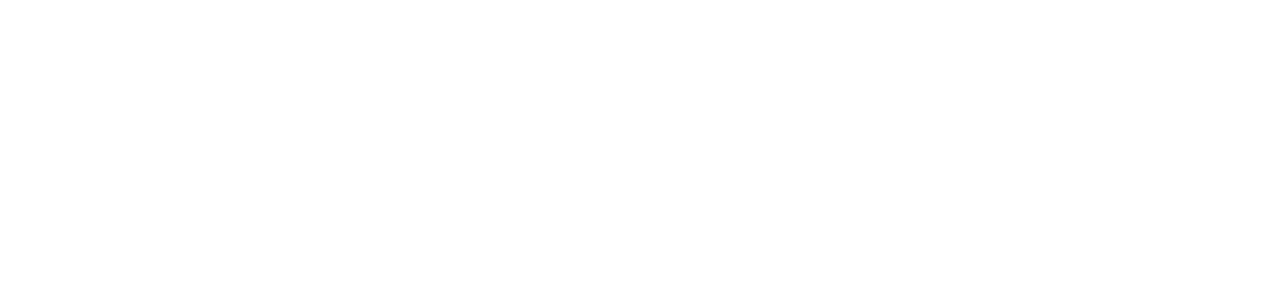
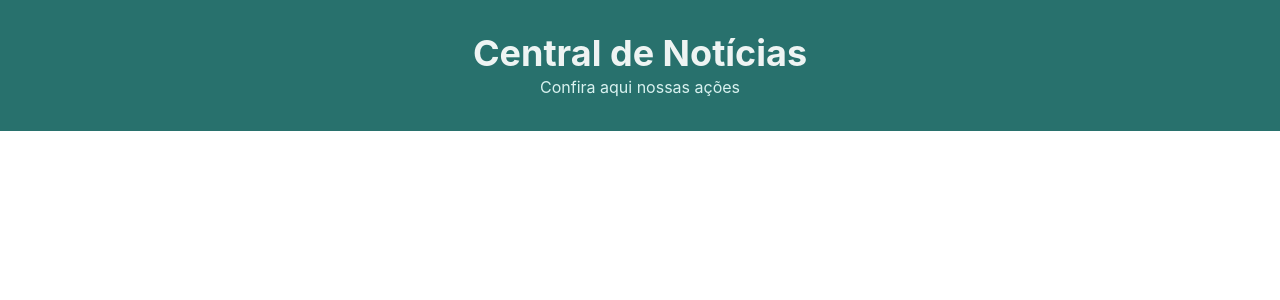
Before and after one commit to jovicpdm/site-madre-teresa, a React (Create React App) app: page /noticias in a window 1280 px wide. Before the commit this address had no page. Shown: the top 300 px of the page. Built offline with nearby package versions, Linux system fonts and the light colour scheme.

Commit message:
backup update chakra-ui

```diff
--- a/public/index.html
+++ b/public/index.html
@@ -1,5 +1,5 @@
 <!DOCTYPE html>
-<html lang="en">
+<html lang="pt">
   <head>
     <meta charset="utf-8" />
     <link rel="apple-touch-icon" sizes="180x180" href="/apple-touch-icon.png" />
--- /dev/null
+++ b/src/databases/conhecaNossoProjeto.json
@@ -0,0 +1,20 @@
+{
+  "news": {
+    "title": "Conheça Nosso Projeto de Jiu-Jitsu",
+    "description": "",
+    "imgs": [
+      "1NG1h0lwNlws4zGvH6Aan_hmv87sdXADm",
+      "1LTfrTSDjEU7onF5BTc8fWoXyhhW35rFx",
+      "1Grhx4JWjXuhBuzKIxySNPHLXlL_4P3F1",
+      "1jxKO-56_rNC-_NBrdOE9I9C3bw4wYFJo",
+      "1Ogsaj5-cyj3AeSThMvWEdVjfy1K-C97T",
+      "1GMNh9zP_dOYtq3GKZdOECmmxcvQdnrnv",
+      "15c10iUUUA8b557juMyvD1LKzyZ2ru2iu",
+      "1AIVAzZvhde4oTTfT9MW7ijFN_pPUo_Bf",
+      "1h5ZbwVD5H_NRVTczcH-e-69mHZazsOxJ",
+      "1i8GbCdzthv7CKO0s5fk6AMsqoQO7Y8zb",
+      "1i8GbCdzthv7CKO0s5fk6AMsqoQO7Y8zb",
+      "15K1PVhslbg4TAfzgxFV64CcF3jA-jrOR"
+    ]
+  }
+}
--- a/src/pages/news.js
+++ b/src/pages/news.js
@@ -1,18 +1,20 @@
-import { Box, Button, Heading } from '@chakra-ui/react';
+import { Box, Button, Center, Heading, Text } from '@chakra-ui/react';
+
+import database from './../databases/conhecaNossoProjeto.json';
+import ListTitle from '../components/listTitle';
 import Pallete from '../styles/pallete';
 
 const News = () => {
   return (
     <Box>
-      <Heading
-        bg={Pallete.primaryDark}
-        p={['8px', '12px']}
-        textAlign={'center'}
-        color={'whiteAlpha.900'}
-      >
-        Central de Notícias
-      </Heading>
-      <Box padding={['16px', '24px']}></Box>
+      <Box bg={Pallete.primaryDark} padding={[4, 8]} textAlign="center">
+        <Heading textAlign={'center'} color={'whiteAlpha.900'}>
+          Central de Notícias
+        </Heading>
+        <Text color={Pallete.primaryLight}>Confira aqui nossas ações</Text>
+      </Box>
+      <Center>
+      </Center>
     </Box>
   );
 };
--- a/src/router.js
+++ b/src/router.js
@@ -8,7 +8,7 @@
     <BrowserRouter>
       <Routes>
         <Route path="/" element={<App />} />
-        <Route path="/news" element={<News />} />
+        <Route path="/noticias" element={<News />} />
       </Routes>
     </BrowserRouter>
   );
--- a/src/sections/header.js
+++ b/src/sections/header.js
@@ -17,7 +17,7 @@
     <SimpleGrid
       columns={[1, 2]}
       bg={Pallete.primaryDark}
-      padding={['12px', '24px']}
+      padding={['12px', '16px']}
       // bgImage={googleDriveView + "1YvZ-KS7x1RsDlhmgnGxapceWu2GmtAzH"}
     >
       <Box display="flex" mt={2} alignItems="center">
--- a/src/sections/socialActions.js
+++ b/src/sections/socialActions.js
@@ -37,7 +37,7 @@
         </Stack>
       </Box>
       <Box padding={['12px', '24px']}>
-        <Link href='/news' color={Pallete.primary}>Veja as últimas ações</Link>
+        <Link href='/noticias' color={Pallete.primary}>Veja as últimas ações</Link>
       </Box>
     </Stack>
   );
```
Also changed, not shown: src/databases/entregaFaixa.js (deleted).
